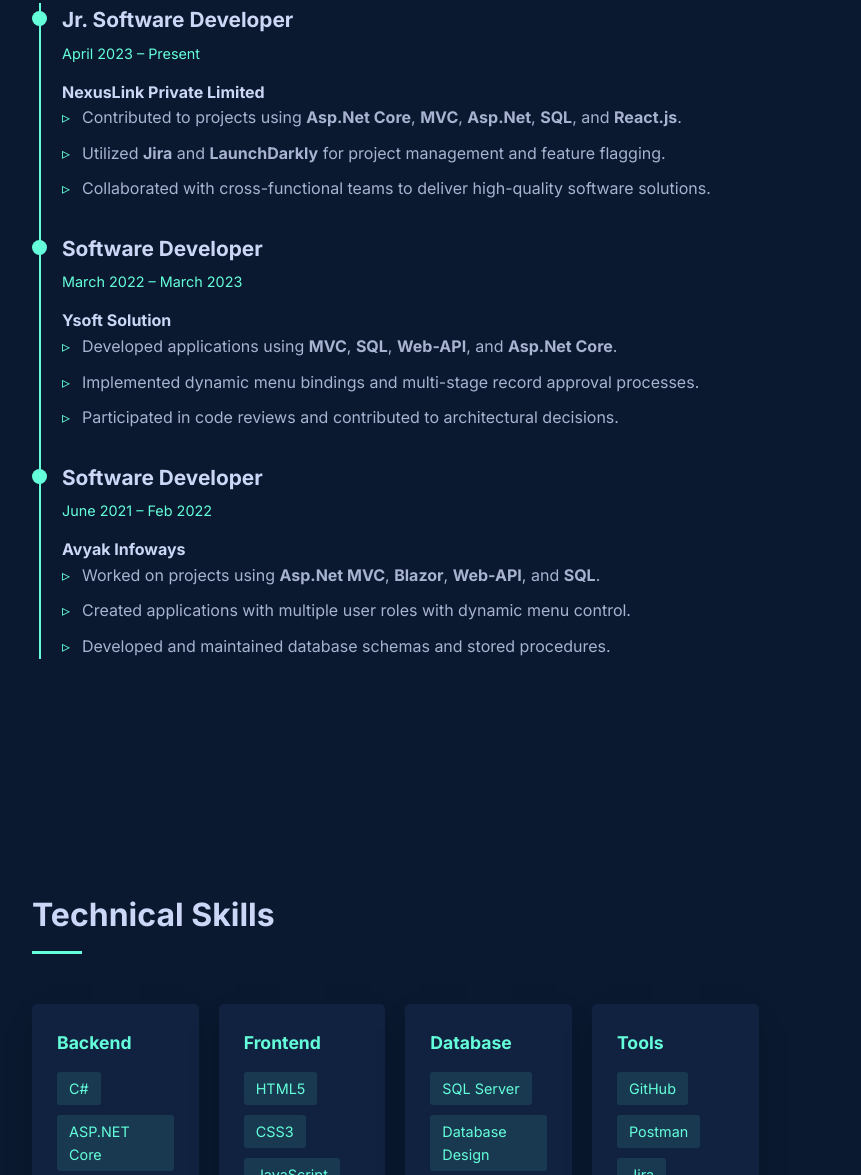
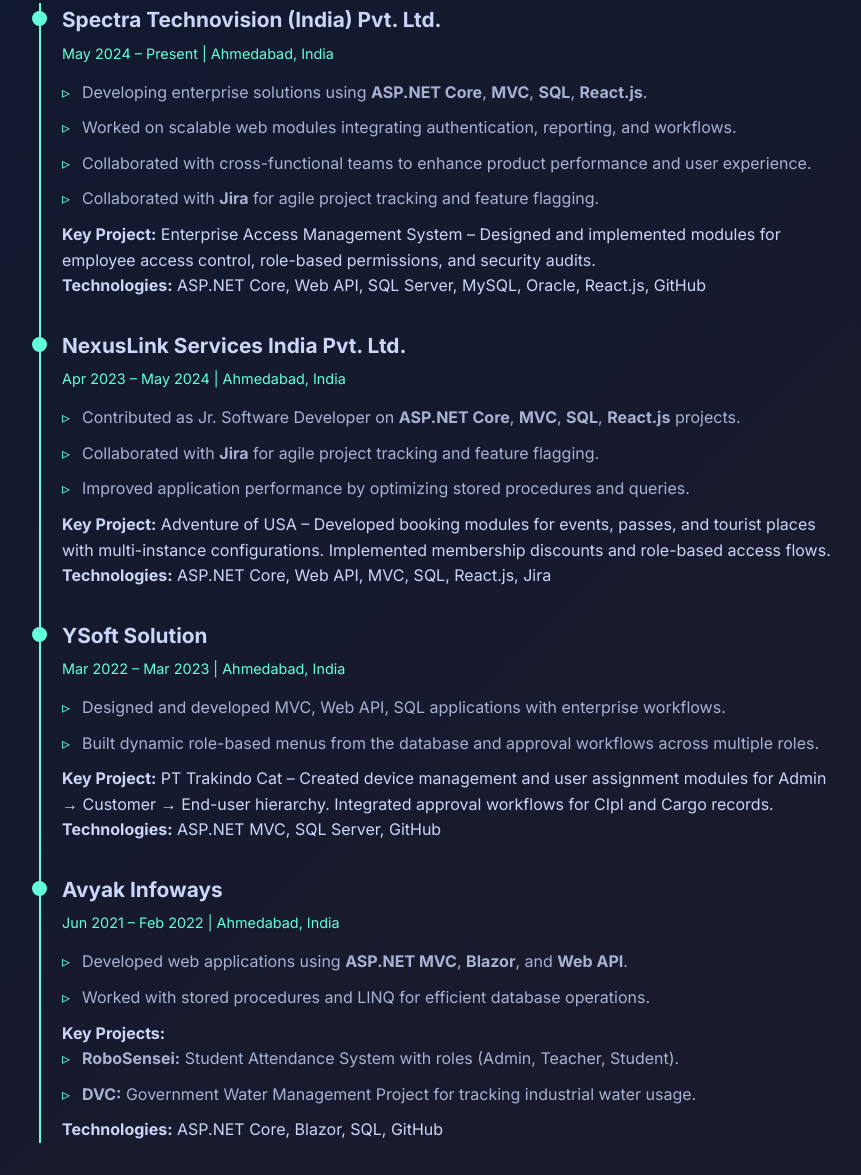
Before and after one commit to krishnamaiskar7866/krishnamaiskar7866, a plain HTML site: page INDEX.HTML in a window 1280 px wide. Shown: the part 1625-2800 px from the top of the page, without its empty margins (58-919 px from the left). Drawn offline with Linux system fonts and the light colour scheme.

Commit message:
Update INDEX.HTML

```diff
--- a/INDEX.HTML
+++ b/INDEX.HTML
@@ -30,10 +30,12 @@
 
        body {
   font-family: 'Inter', 'Segoe UI', Arial, sans-serif;
-            background: var(--bg-main);
+  background: linear-gradient(135deg, #0a192f, #1a1a2e, #16213e);
   color: var(--text-main);
   line-height: 1.6;
+  min-height: 100vh;
 }
+
 
         .container {
             max-width: 1200px;
@@ -291,6 +293,37 @@
         }
 
         /* Skills Section */
+		/* Skills Section Enhancements */
+.skill-category {
+  background: rgba(255, 255, 255, 0.05);
+  border-radius: 10px;
+  padding: 25px;
+  box-shadow: 0 6px 15px rgba(0,0,0,0.4);
+  transition: transform 0.3s ease;
+}
+.skill-category:hover {
+  transform: translateY(-5px);
+}
+
+/* Skill Items as Badges */
+.skill-item {
+  background: #1f4068;
+  color: #64ffda;
+  padding: 6px 14px;
+  border-radius: 25px;
+  font-weight: 600;
+  font-size: 0.9rem;
+  transition: all 0.3s ease;
+  box-shadow: 0 3px 6px rgba(0,0,0,0.3);
+}
+
+/* Hover Effect */
+.skill-item:hover {
+  background: #64ffda;
+  color: #0a192f;
+  box-shadow: 0 5px 12px rgba(100,255,218,0.4);
+}
+
         .skills-container {
             display: grid;
             grid-template-columns: repeat(auto-fill, minmax(150px, 1fr));
@@ -519,7 +552,6 @@
                 <li><a href="#skills">Skills</a></li>
                 <li><a href="#projects">Projects</a></li>
                 <li><a href="#education">Education</a></li>
-                <li><a href="#personal">Contact</a></li>
             </ul>
         </div>
     </header>
@@ -570,36 +602,58 @@
       <h2>Work Experience</h2>
     </div>
     <div class="timeline">
+
       <div class="job-item">
-                    <h3>Jr. Software Developer</h3>
-                    <span class="date">April 2023 – Present</span>
-                    <h4>NexusLink Private Limited</h4>
+        <h3>Spectra Technovision (India) Pvt. Ltd.</h3>
+        <span class="date">May 2024 – Present | Ahmedabad, India</span>
         <ul>
-                        <li>Contributed to projects using <strong>Asp.Net Core</strong>, <strong>MVC</strong>, <strong>Asp.Net</strong>, <strong>SQL</strong>, and <strong>React.js</strong>.</li>
-                        <li>Utilized <strong>Jira</strong> and <strong>LaunchDarkly</strong> for project management and feature flagging.</li>
-                        <li>Collaborated with cross-functional teams to deliver high-quality software solutions.</li>
+          <li>Developing enterprise solutions using <strong>ASP.NET Core</strong>, <strong>MVC</strong>, <strong>SQL</strong>, <strong>React.js</strong>.</li>
+          <li>Worked on scalable web modules integrating authentication, reporting, and workflows.</li>
+          <li>Collaborated with cross-functional teams to enhance product performance and user experience.</li>
+          <li>Collaborated with <strong>Jira</strong> for agile project tracking and feature flagging.</li>
         </ul>
+        <p><strong>Key Project:</strong> Enterprise Access Management System – Designed and implemented modules for employee access control, role-based permissions, and security audits.</p>
+        <p><strong>Technologies:</strong> ASP.NET Core, Web API, SQL Server, MySQL, Oracle, React.js, GitHub</p>
       </div>
+
       <div class="job-item">
-                    <h3>Software Developer</h3>
-                    <span class="date">March 2022 – March 2023</span>
-                    <h4>Ysoft Solution</h4>
+        <h3>NexusLink Services India Pvt. Ltd.</h3>
+        <span class="date">Apr 2023 – May 2024 | Ahmedabad, India</span>
         <ul>
-                        <li>Developed applications using <strong>MVC</strong>, <strong>SQL</strong>, <strong>Web-API</strong>, and <strong>Asp.Net Core</strong>.</li>
-                        <li>Implemented dynamic menu bindings and multi-stage record approval processes.</li>
-                        <li>Participated in code reviews and contributed to architectural decisions.</li>
+          <li>Contributed as Jr. Software Developer on <strong>ASP.NET Core</strong>, <strong>MVC</strong>, <strong>SQL</strong>, <strong>React.js</strong> projects.</li>
+          <li>Collaborated with <strong>Jira</strong> for agile project tracking and feature flagging.</li>
+          <li>Improved application performance by optimizing stored procedures and queries.</li>
         </ul>
+        <p><strong>Key Project:</strong> Adventure of USA – Developed booking modules for events, passes, and tourist places with multi-instance configurations. Implemented membership discounts and role-based access flows.</p>
+        <p><strong>Technologies:</strong> ASP.NET Core, Web API, MVC, SQL, React.js, Jira</p>
       </div>
+
       <div class="job-item">
-                    <h3>Software Developer</h3>
-                    <span class="date">June 2021 – Feb 2022</span>
-                    <h4>Avyak Infoways</h4>
+        <h3>YSoft Solution</h3>
+        <span class="date">Mar 2022 – Mar 2023 | Ahmedabad, India</span>
         <ul>
-                        <li>Worked on projects using <strong>Asp.Net MVC</strong>, <strong>Blazor</strong>, <strong>Web-API</strong>, and <strong>SQL</strong>.</li>
-                        <li>Created applications with multiple user roles with dynamic menu control.</li>
-                        <li>Developed and maintained database schemas and stored procedures.</li>
+          <li>Designed and developed MVC, Web API, SQL applications with enterprise workflows.</li>
+          <li>Built dynamic role-based menus from the database and approval workflows across multiple roles.</li>
         </ul>
+        <p><strong>Key Project:</strong> PT Trakindo Cat – Created device management and user assignment modules for Admin → Customer → End-user hierarchy. Integrated approval workflows for CIpl and Cargo records.</p>
+        <p><strong>Technologies:</strong> ASP.NET MVC, SQL Server, GitHub</p>
       </div>
+
+      <div class="job-item">
+        <h3>Avyak Infoways</h3>
+        <span class="date">Jun 2021 – Feb 2022 | Ahmedabad, India</span>
+        <ul>
+          <li>Developed web applications using <strong>ASP.NET MVC</strong>, <strong>Blazor</strong>, and <strong>Web API</strong>.</li>
+          <li>Worked with stored procedures and LINQ for efficient database operations.</li>
+        </ul>
+        <p><strong>Key Projects:</strong></p>
+        <ul>
+          <li><strong>RoboSensei:</strong> Student Attendance System with roles (Admin, Teacher, Student).</li>
+          <li><strong>DVC:</strong> Government Water Management Project for tracking industrial water usage.</li>
+        </ul>
+        <p><strong>Technologies:</strong> ASP.NET Core, Blazor, SQL, GitHub</p>
+      </div>
+
     </div>
   </div>
 </section>
@@ -653,12 +707,34 @@
     </section>
 
     <!-- Projects Section -->
+    <!-- Projects Section -->
 <section id="projects">
   <div class="container">
     <div class="section-title">
       <h2>Projects</h2>
     </div>
     <div class="projects-grid">
+
+      <div class="project-card">
+        <h3>Enterprise Access Management System</h3>
+        <p>
+          Developed at <strong>Spectra Technovision (India) Pvt. Ltd.</strong>, this system manages
+          <strong>attendance, access control, and employee workflows</strong> across multiple clients.
+          Implemented role-based authentication, real-time attendance dashboards, approval workflows,
+          and API integrations for external devices.
+        </p>
+        <div class="project-tech">
+          <span>ASP.NET Core</span>
+          <span>MVC</span>
+          <span>Web API</span>
+          <span>SQL Server</span>
+          <span>Oracle</span>
+          <span>React.js</span>
+          <span>GitHub</span>
+          <span>Jira</span>
+        </div>
+      </div>
+
       <div class="project-card">
         <h3>Adventure of USA</h3>
         <p>Web application for managing passes, events, and tourist bookings across various attractions in the USA.</p>
@@ -669,6 +745,7 @@
           <span>React.js</span>
         </div>
       </div>
+
       <div class="project-card">
         <h3>PT Trakindo Cat</h3>
         <p>Caterpillar dealer application for Indonesia with dynamic menu system based on user roles and permissions.</p>
@@ -678,6 +755,7 @@
           <span>GitHub</span>
         </div>
       </div>
+
       <div class="project-card">
         <h3>RoboSensei</h3>
         <p>Student attendance system with role-based access control and advanced reporting features using LINQ and SQL procedures.</p>
@@ -688,6 +766,7 @@
           <span>Blazor</span>
         </div>
       </div>
+
       <div class="project-card">
         <h3>DVC</h3>
         <p>Jharkhand water management system for industries with monitoring and reporting capabilities.</p>
@@ -696,6 +775,7 @@
           <span>SQL 2018</span>
         </div>
       </div>
+
     </div>
   </div>
 </section>
@@ -715,29 +795,6 @@
                 <h3>Diploma in Computer Engineering</h3>
                 <p>Govt. Polytechnics College, Ahmedabad</p>
                 <p>Completed: June 2021</p>
-            </div>
-        </div>
-    </section>
-
-    <!-- Personal Details Section -->
-    <section id="personal">
-        <div class="container">
-            <div class="section-title">
-                <h2>Personal Details</h2>
-            </div>
-            <div class="personal-details">
-                <div class="detail-item">
-                    <h3>Date of Birth</h3>
-                    <p>13/02/2003</p>
-                </div>
-                <div class="detail-item">
-                    <h3>Gender</h3>
-                    <p>Male</p>
-                </div>
-                <div class="detail-item">
-                    <h3>Languages</h3>
-                    <p>English, Hindi, Marathi, Gujarati</p>
-                </div>
             </div>
         </div>
     </section>
```
Lines whose indentation alone changed are shown as unchanged.
